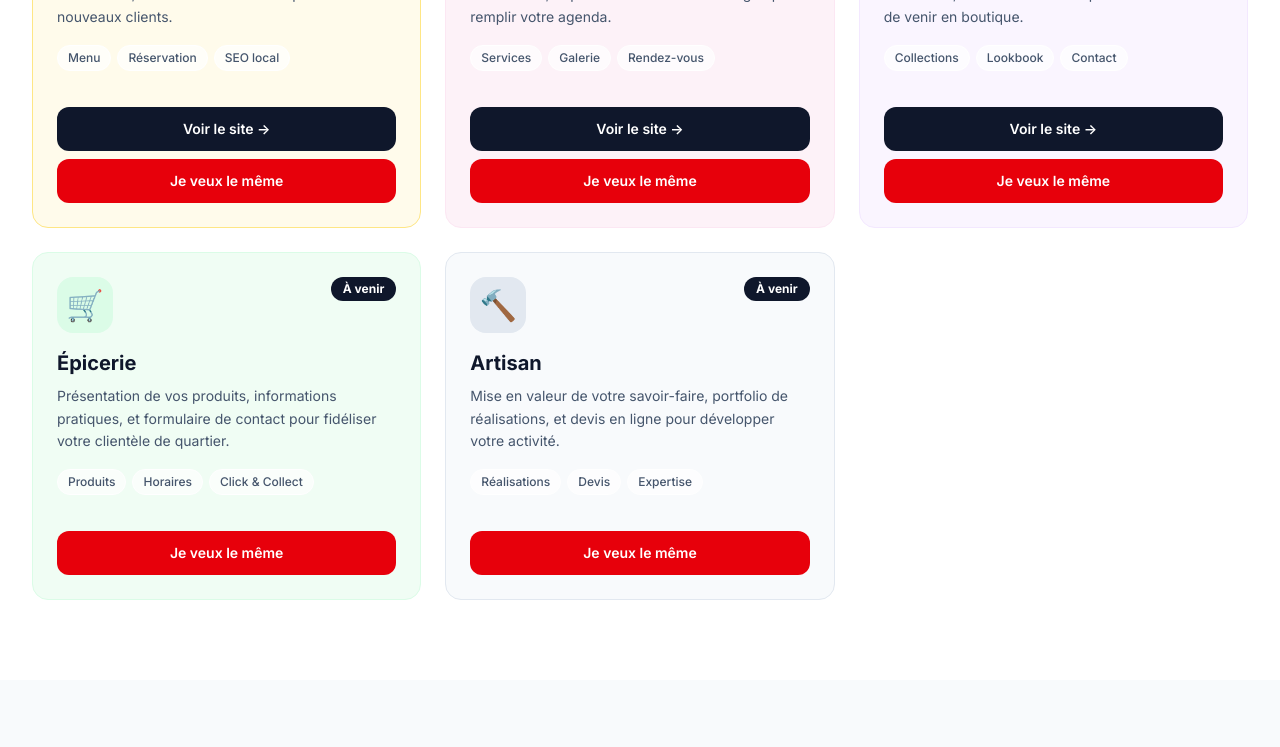
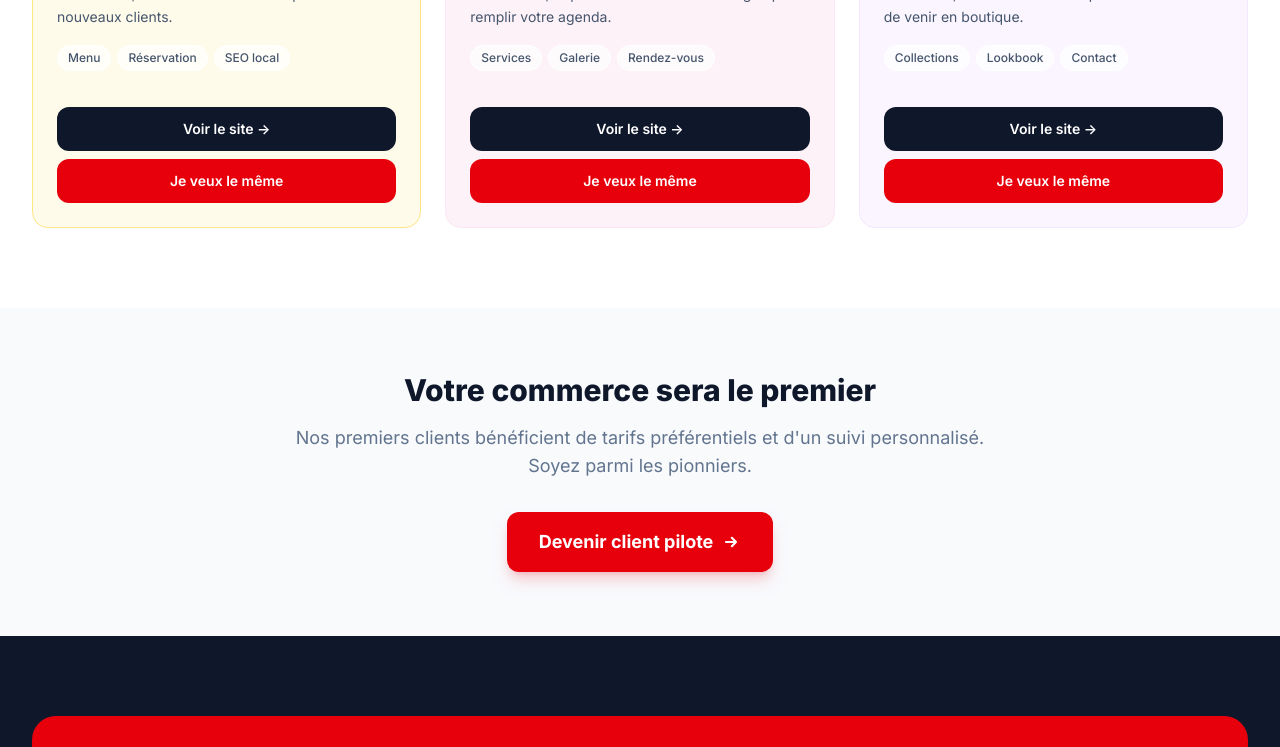
Before and after one commit to jordanrodriguez0204-cyber/atelierdigitalgeneve, a Next.js app: page /portfolio in a window 1280 px wide. Shown: the part 695-1442 px from the top of the page. Built offline with nearby package versions, Linux system fonts and the light colour scheme.

Commit message:
Portfolio: remove épicerie and artisan items, show 3 live demos only

```diff
--- a/app/portfolio/page.tsx
+++ b/app/portfolio/page.tsx
@@ -47,28 +47,6 @@ const portfolioItems = [
     iconBg: 'bg-purple-100',
     demo: 'https://boutique.atelierdigitalgeneve.ch',
     forfait: 'Pro — CHF 990',
-  },
-  {
-    id: 4,
-    type: 'Épicerie',
-    emoji: '🛒',
-    description:
-      "Présentation de vos produits, informations pratiques, et formulaire de contact pour fidéliser votre clientèle de quartier.",
-    tags: ['Produits', 'Horaires', 'Click & Collect'],
-    bg: 'bg-green-50',
-    border: 'border-green-100',
-    iconBg: 'bg-green-100',
-  },
-  {
-    id: 5,
-    type: 'Artisan',
-    emoji: '🔨',
-    description:
-      "Mise en valeur de votre savoir-faire, portfolio de réalisations, et devis en ligne pour développer votre activité.",
-    tags: ['Réalisations', 'Devis', 'Expertise'],
-    bg: 'bg-slate-50',
-    border: 'border-slate-200',
-    iconBg: 'bg-slate-200',
   },
 ];
 
```
